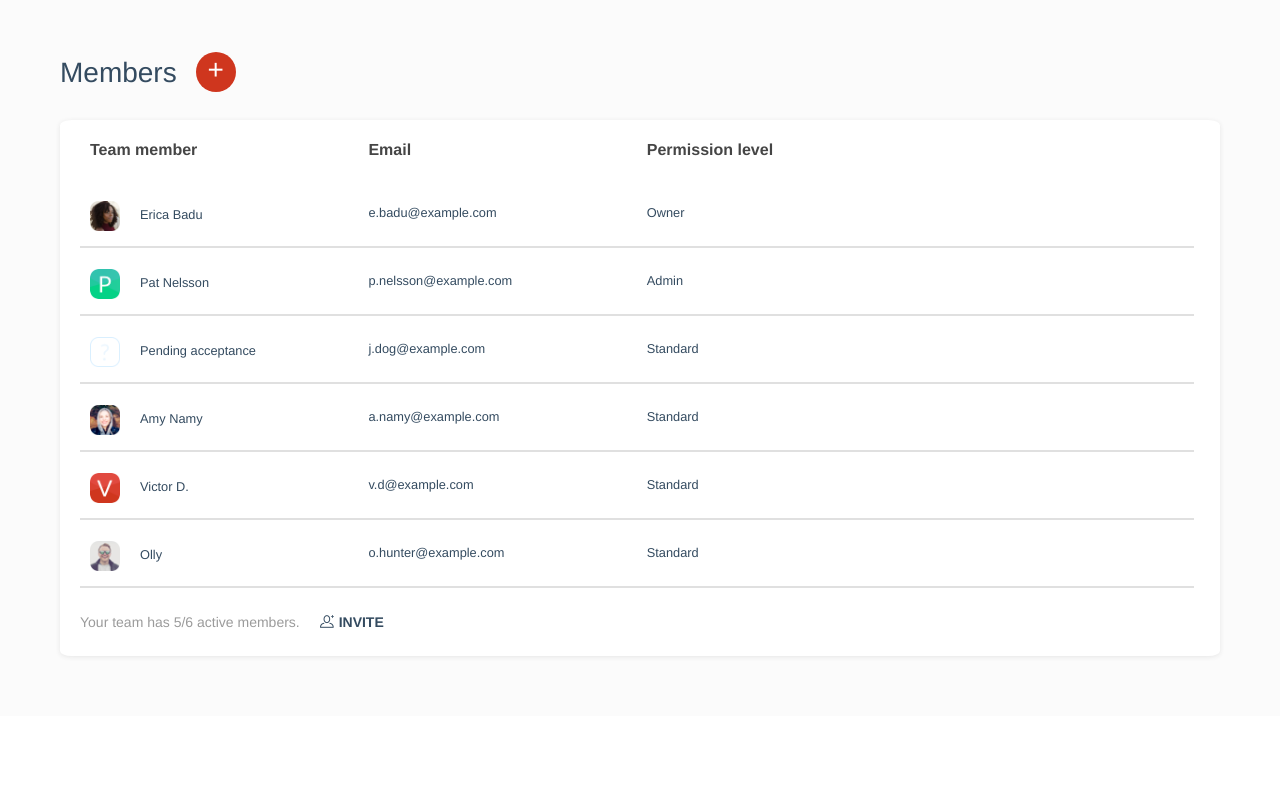
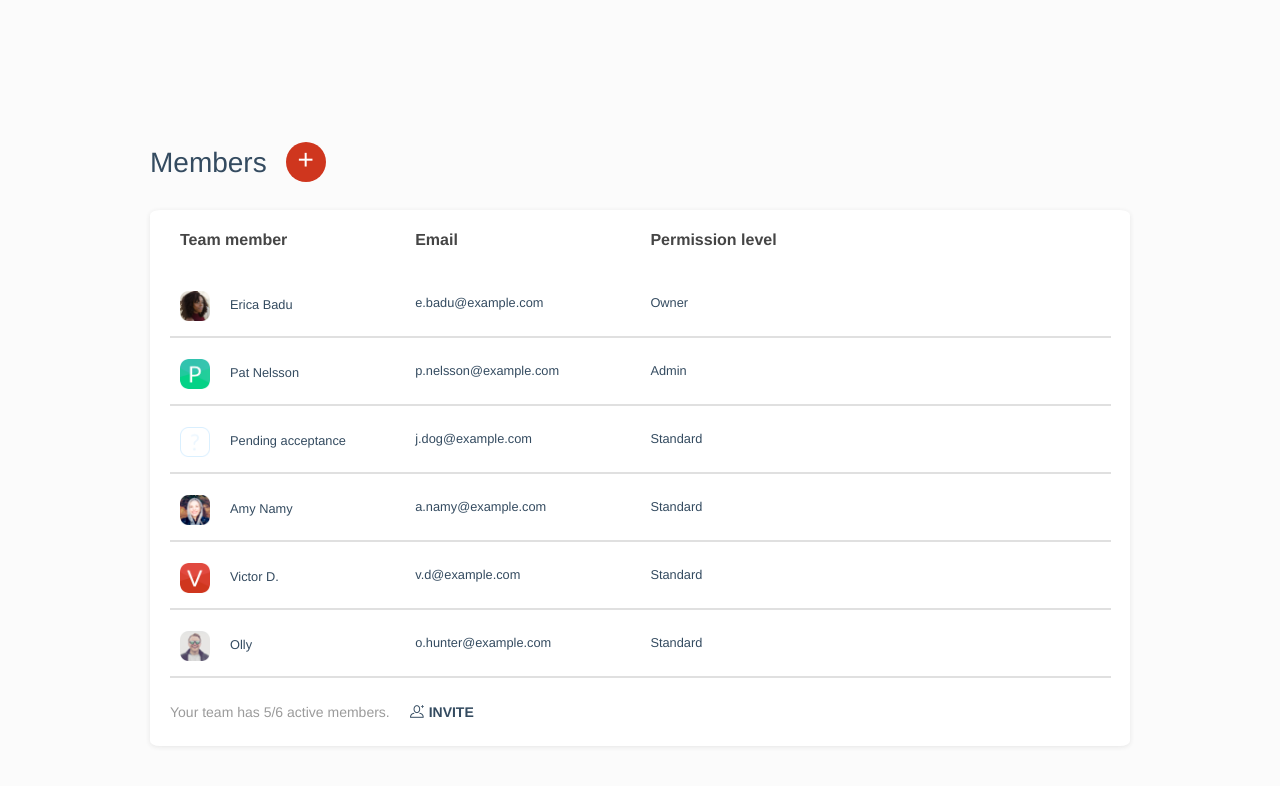
Before and after one commit to Timdavidcole/zapper-front-end-tim-cole, a website: page index.html in a window 1280 px wide. Drawn offline with Linux system fonts and the light colour scheme.

Commit message:
tweaked a few more styles

```diff
--- a/css/main.css
+++ b/css/main.css
@@ -12,7 +12,8 @@ body {
     box-sizing: border-box;
     background-color: #FBFBFB;
     width: 100vw;
-    padding: 60px;
+    height: 100vh;
+    padding: 150px;
 }
 
 h1 {
```
Also changed, not shown: cypress/integration/featuretests.spec.js (added).
